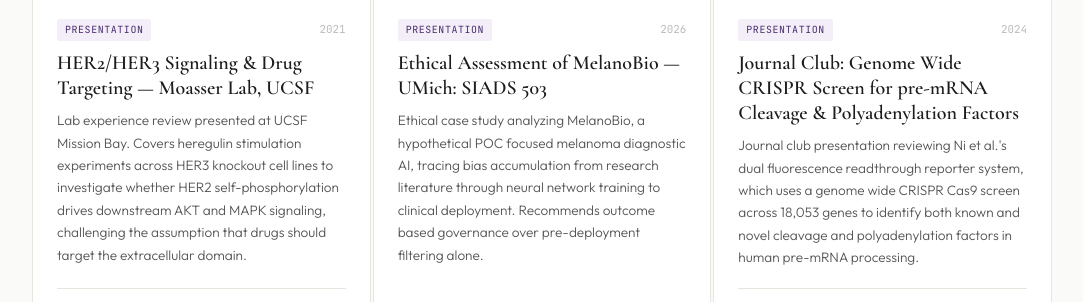
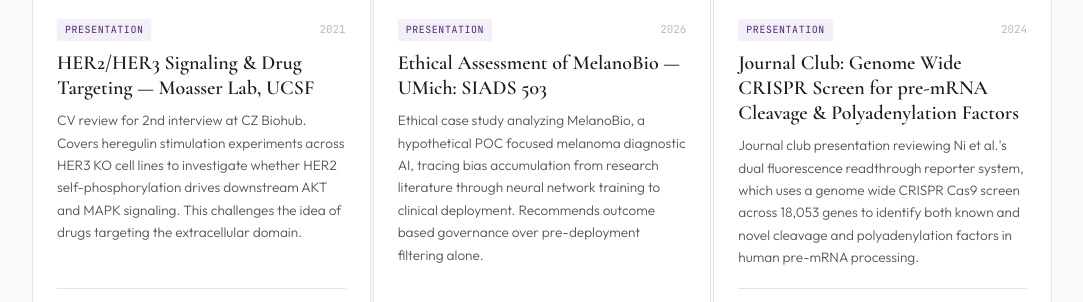
Before and after one commit to TahreemK13/portfolio, a plain HTML site: page index.html in a window 1280 px wide. Shown: the part 1285-1587 px from the top of the page, without its empty margins (98-1181 px from the left). Drawn offline with nearby package versions, Linux system fonts and the light colour scheme.

Commit message:
Revise card description for HER2/HER3 signaling
Updated the description of the lab experience review for clarity and context.

```diff
--- a/index.html
+++ b/index.html
@@ -508,7 +508,9 @@
         <span class="card-year">2021</span>
       </div>
       <h2 class="card-title">HER2/HER3 Signaling & Drug Targeting — Moasser Lab, UCSF</h2>
-      <p class="card-desc">Lab experience review presented at UCSF Mission Bay. Covers heregulin stimulation experiments across HER3 knockout cell lines to investigate whether HER2 self-phosphorylation drives downstream AKT and MAPK signaling, challenging the assumption that drugs should target the extracellular domain.
+      <p class="card-desc">CV review for 2nd interview at CZ Biohub. Covers heregulin stimulation experiments across HER3 KO cell lines to
+        investigate whether HER2 self-phosphorylation drives downstream AKT and MAPK signaling. This challenges the idea of drugs targeting
+        the extracellular domain.
 
 </p>
       <div class="card-footer">
```
